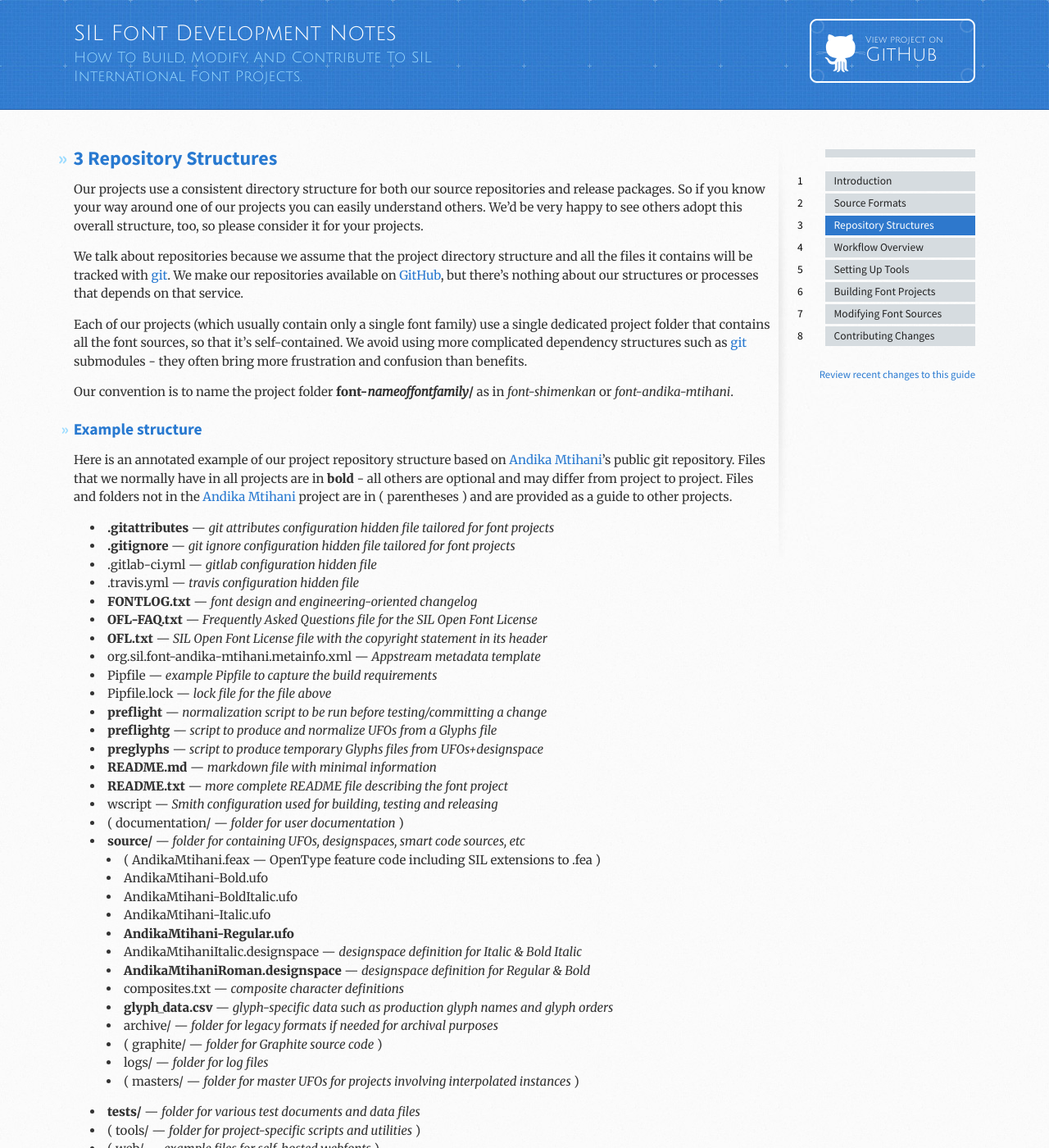
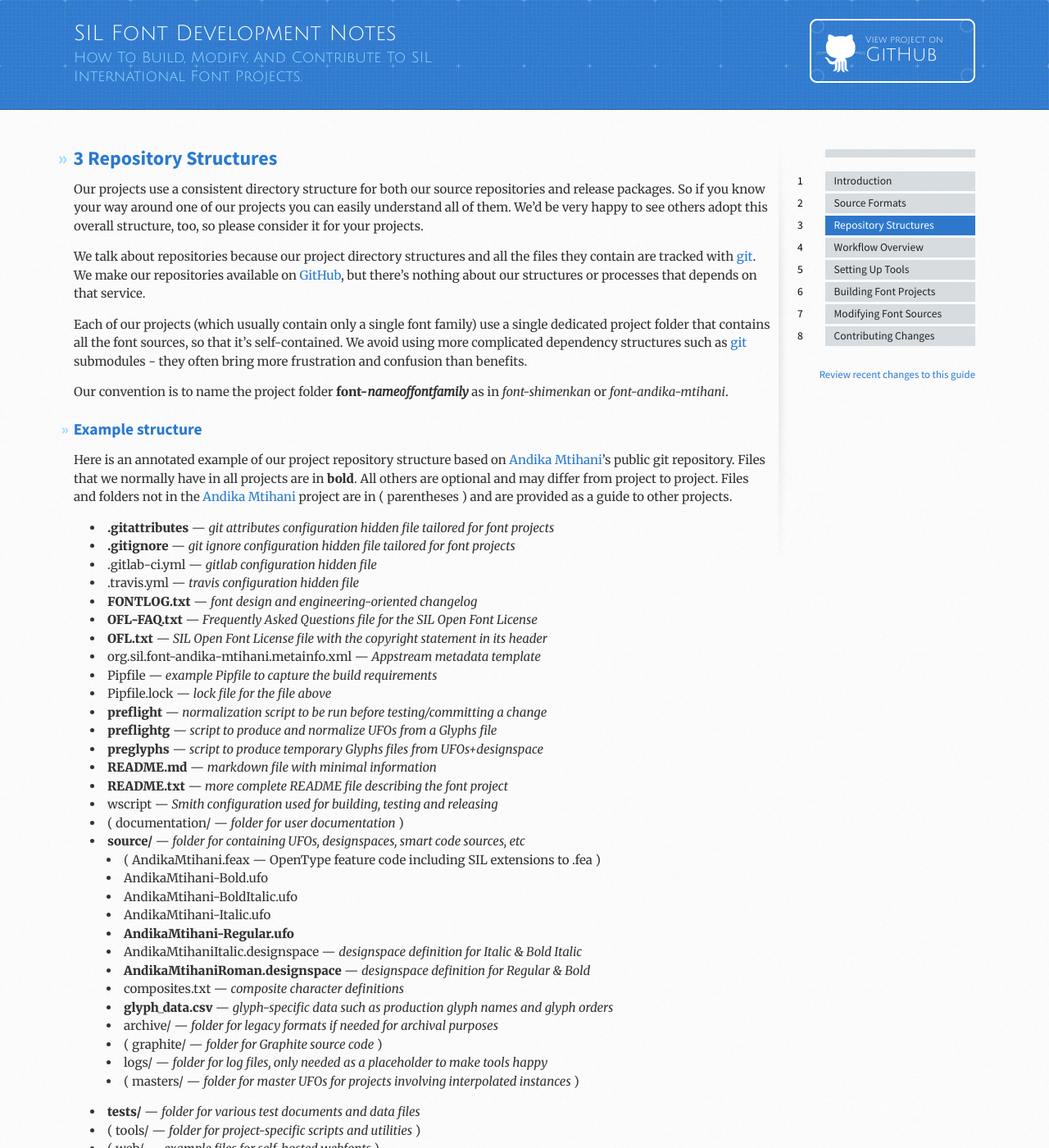
Before and after one commit to silnrsi/silfontdev, a Jekyll site: the page built from en-US/Repository_Structures.md, in a window 1280 px wide and 1400 px high. Shown: the whole window at 82% size. Built offline with Jekyll 4.4.1, drawn with Linux system fonts in a browser that asks for light colours; some of the changed text lies outside the part shown.

Commit message:
Tweaks and typos

```diff
--- a/en-US/Repository_Structures.md
+++ b/en-US/Repository_Structures.md
@@ -7,17 +7,17 @@ category: Repository Structures
 title: Repository Structures
 ---
 
-Our projects use a consistent directory structure for both our source repositories and release packages. So if you know your way around one of our projects you can easily understand others. We'd be very happy to see others adopt this overall structure, too, so please consider it for your projects.
+Our projects use a consistent directory structure for both our source repositories and release packages. So if you know your way around one of our projects you can easily understand all of them. We'd be very happy to see others adopt this overall structure, too, so please consider it for your projects.
 
-We talk about repositories because we assume that the project directory structure and all the files it contains will be tracked with [git]. We make our repositories available on [GitHub], but there's nothing about our structures or processes that depends on that service.
+We talk about repositories because our project directory structures and all the files they contain are tracked with [git]. We make our repositories available on [GitHub], but there's nothing about our structures or processes that depends on that service.
 
 Each of our projects (which usually contain only a single font family) use a single dedicated project folder that contains all the font sources, so that it's self-contained. We avoid using more complicated dependency structures such as [git] submodules - they often bring more frustration and confusion than benefits.
 
-Our convention is to name the project folder __font-*nameoffontfamily*/__ as in *font-shimenkan* or *font-andika-mtihani*.
+Our convention is to name the project folder __font-*nameoffontfamily*__ as in *font-shimenkan* or *font-andika-mtihani*.
 
 ## Example structure
 
-Here is an annotated example of our project repository structure based on [Andika Mtihani]'s public git repository. Files that we normally have in all projects are in __bold__ - all others are optional and may differ from project to project. Files and folders not in the [Andika Mtihani] project are in ( parentheses ) and are provided as a guide to other projects.
+Here is an annotated example of our project repository structure based on [Andika Mtihani]'s public git repository. Files that we normally have in all projects are in __bold__. All others are optional and may differ from project to project. Files and folders not in the [Andika Mtihani] project are in ( parentheses ) and are provided as a guide to other projects.
 
 - __.gitattributes__ — *git attributes configuration hidden file tailored for font projects*
 - __.gitignore__ — *git ignore configuration hidden file tailored for font projects*
@@ -48,7 +48,7 @@ Here is an annotated example of our project repository structure based on [Andik
   - __glyph_data.csv__ — *glyph-specific data such as production glyph names and glyph orders*
   - archive/ — *folder for legacy formats if needed for archival purposes*
   - ( graphite/ — *folder for Graphite source code* )
-  - logs/ — *folder for log files*
+  - logs/ — *folder for log files, only needed as a placeholder to make tools happy*
   - ( masters/ — *folder for master UFOs for projects involving interpolated instances* )
 - __tests/__ — *folder for various test documents and data files*
 - ( tools/ — *folder for project-specific scripts and utilities* )
@@ -56,7 +56,7 @@ Here is an annotated example of our project repository structure based on [Andik
 
 ## Ignored files: temporary files, generated files ###
 
-By default, the generated results of builds (including the generated fonts) will appear in a separate folder not stored in the repository: __results/__ . Temporary files and generated artifacts like backups, logs, test results, specimens, etc. are not stored in the repository and are set to be ignored by git via the __.gitignore__ configuration file. There is some flexibility though, as certain source files are generated or modified by scripts at various times in the lifecycle of a project.
+By default, the generated results of builds (including the generated fonts) will appear in a separate *results/* folder not stored in the repository. Temporary files and generated artifacts like backups, logs, test results, specimens, etc. are not stored in the repository and are set to be ignored by git via the *.gitignore* configuration file. There is some flexibility though, as certain source files are generated or modified by scripts at various times in the lifecycle of a project.
 
 [git]: https://git-scm.com/
 [GitHub]: https://github.com/
```
Also changed, not shown: en-US/Building_Font_Projects.md (+7 -7 lines), en-US/Contributing_Changes.md (+1 -1 lines), en-US/Introduction.md (+2 -2 lines), en-US/Modifying_Font_Sources.md (+9 -8 lines), en-US/Setting_Up_Tools.md (+5 -5 lines), en-US/Source_Formats.md (+2 -2 lines).
